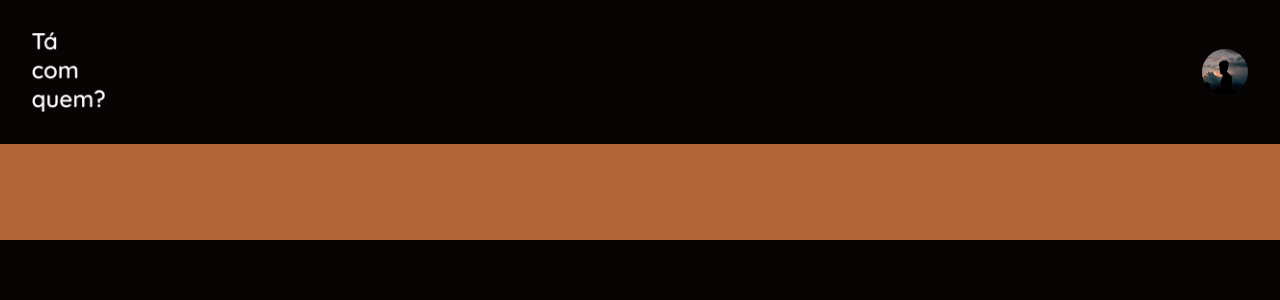
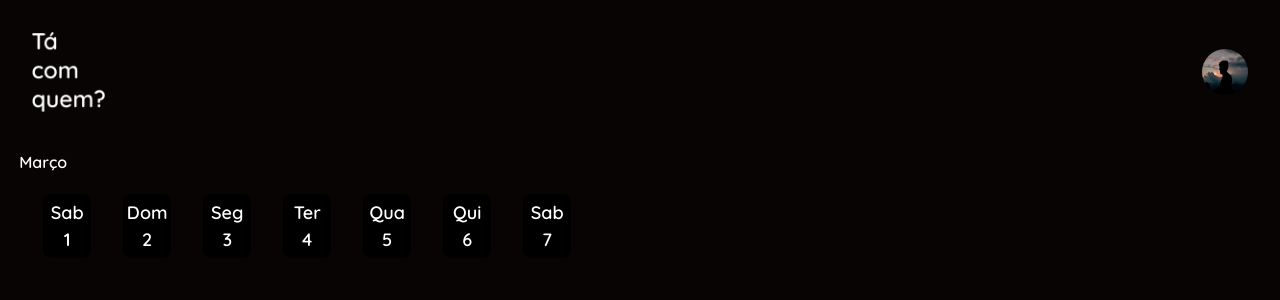
Before and after one commit to Luizefz/TaComQuem, a React (Create React App) app: page / in a window 1280 px wide. Shown: the top 300 px of the page. Built offline with nearby package versions, Linux system fonts and the light colour scheme; the HTML template or start-up script is replaced by a standard one.

Commit message:
feat: Add big part of CalendarComponent

```diff
--- a/package.json
+++ b/package.json
@@ -10,6 +10,7 @@
     "@types/node": "^16.18.25",
     "@types/react": "^18.2.2",
     "@types/react-dom": "^18.2.3",
+    "framer-motion": "^10.12.7",
     "react": "^18.2.0",
     "react-dom": "^18.2.0",
     "react-scripts": "5.0.1",
--- a/src/components/Calendar/Calendar.module.scss
+++ b/src/components/Calendar/Calendar.module.scss
@@ -1,7 +1,26 @@
 .container {
     display: flex;
-    justify-content: center;
-    align-items: center;
-    background-color: var(--orange);
-    height: 6rem;
+    flex-direction: column;
+    align-items: flex-start;
+    padding: .5rem 1.2rem;
+    gap: 1rem;
+    box-sizing: border-box;
+    height: 8rem;
+
+    &__calendar_list {
+        display: flex;
+        align-items: center;
+        box-sizing: border-box;
+        width: 100%;
+        height: 100%;
+
+        mask-image: linear-gradient(to left, transparent 0%, black 32px, black calc(100% - 32px), transparent 100%);
+        overflow-x: hidden;
+    }
+
+    &__calendar_days {
+        padding: 0 1.5rem;
+        display: flex;
+        gap: 2rem;
+    }
 }
--- a/src/components/Calendar/index.tsx
+++ b/src/components/Calendar/index.tsx
@@ -1,10 +1,46 @@
-import React from 'react'
+import React, { useRef } from 'react'
 import styles from './Calendar.module.scss'
+import { motion } from "framer-motion";
+import CalendarDay from '../CalendarDay'
+import { IMonthDays } from '../../shared/Interfaces/IMonthDays'
 
 function Calendar() {
+
+    const constraintsRef = useRef(null);
+
+    const monthDays: IMonthDays[] = [
+        { 'DOTWeek': 'Sab', 'monthDay': 1 },
+        { 'DOTWeek': 'Dom', 'monthDay': 2 },
+        { 'DOTWeek': 'Seg', 'monthDay': 3 },
+        { 'DOTWeek': 'Ter', 'monthDay': 4 },
+        { 'DOTWeek': 'Qua', 'monthDay': 5 },
+        { 'DOTWeek': 'Qui', 'monthDay': 6 },
+        { 'DOTWeek': 'Sab', 'monthDay': 7 }
+    ]
+
     return (
         <div className={styles.container}>
-        </div>
+            <h1 className={styles.container__calendar_month}>
+                Março
+            </h1>
+            <motion.ul
+                className={styles.container__calendar_list}
+                ref={constraintsRef}
+            >
+                <motion.li
+                    className={styles.container__calendar_days}
+                    drag="x"
+                    dragConstraints={constraintsRef}
+                >
+                    {monthDays.map(day =>
+                        <CalendarDay
+                            DOTWeek={day.DOTWeek}
+                            monthDay={day.monthDay}
+                        />
+                    )}
+                </motion.li>
+            </motion.ul>
+        </div >
     )
 }
 
--- /dev/null
+++ b/src/components/CalendarDay/CalendarDay.module.scss
@@ -0,0 +1,14 @@
+.calendar_day_button {
+    display: flex;
+    flex-direction: column;
+    justify-content: center;
+    align-items: center;
+    width: 3rem;
+    height: 4rem;
+    gap: .3rem;
+
+    background-color: var(--black);
+    border: none;
+    border-radius: 8px;
+    font-size: large;
+}
--- /dev/null
+++ b/src/components/CalendarDay/index.tsx
@@ -0,0 +1,24 @@
+import React, { useState } from 'react'
+import styles from './CalendarDay.module.scss'
+import { motion } from "framer-motion";
+import { IMonthDays } from '../../shared/Interfaces/IMonthDays'
+
+function CalendarDay({ DOTWeek, monthDay }: IMonthDays) {
+
+    const [isSelected, setIsSelected] = useState(false);
+
+    return (
+        <motion.button
+            className={styles.calendar_day_button}
+            style={isSelected ? { backgroundColor: '#AF6538' } : { backgroundColor: '#000' }}
+            onClick={() => setIsSelected(!isSelected)}
+            whileTap={{ scale: 0.8, border: 'solid 1px #AF6538' }}
+            transition={{ type: "spring", stiffness: 300, damping: 20 }}
+        >
+            <h2>{DOTWeek}</h2>
+            <h2>{monthDay}</h2>
+        </motion.button>
+    )
+}
+
+export default CalendarDay
--- a/src/index.css
+++ b/src/index.css
@@ -5,10 +5,7 @@
   --grey: #1E1E1E;
   --orange: #AF6538;
   --white: #FFFFFF;
-  font-family: 'Quicksand', sans-serif;
-  font-weight: 600;
 
-  color: var(--white);
   background-color: var(--black);
 }
 
@@ -31,4 +28,8 @@ time, mark, audio, video {
   font-size: 100%;
   font: inherit;
   vertical-align: baseline;
+
+  color: var(--white);
+  font-family: 'Quicksand', sans-serif;
+  font-weight: 600;
 }
--- /dev/null
+++ b/src/shared/Interfaces/IMonthDays.ts
@@ -0,0 +1,4 @@
+export interface IMonthDays {
+    DOTWeek: string,
+    monthDay: number
+}
```
Also changed, not shown: 1 other file (tests, documents, lock files or other folders).
